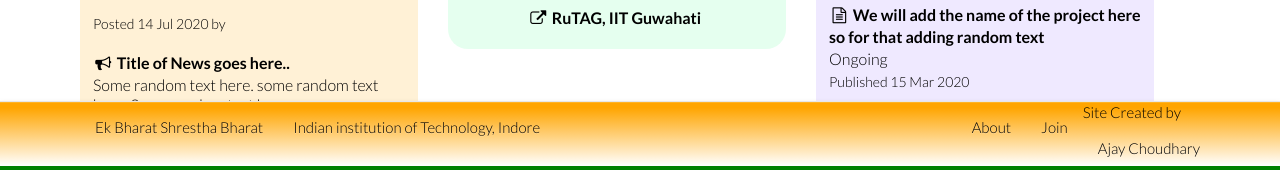
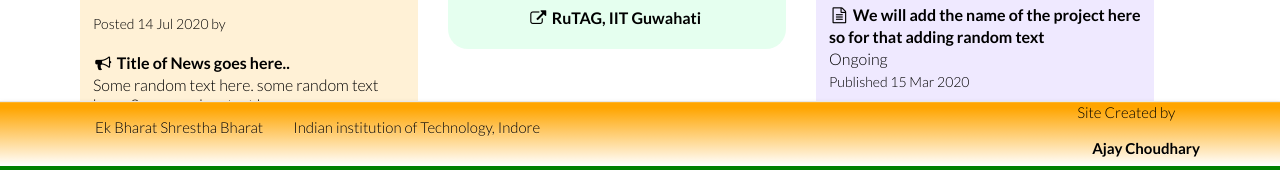
Before and after one commit to ajayiiti/rutag, a Jekyll site: the page built from index.html, in a window 1280 px wide and 900 px high, scrolled down 574 px. Shown: the part 727-897 px from the top of the window. Built offline with Jekyll 4.4.1, drawn with Linux system fonts in a browser that asks for light colours; nearby versions of some CDN libraries.

Commit message:
Update default.html

```diff
--- a/_includes/themes/lab/default.html
+++ b/_includes/themes/lab/default.html
@@ -133,9 +133,7 @@
           <li><a href={{ site.institution.url }}>{{ site.institution.name }}</a></li>
         </ul>
         <ul class="nav navbar-nav navbar-right navbar-small">
-          <li><a href='{{ BASE_PATH }}/'>About</a></li>
-          <li><a href='{{ BASE_PATH }}/about.html#join'>Join</a></li>
-          <li> Site Created by <a href='https://www.linkedin.com/in/ajay-choudhary-7576277a/'>Ajay Choudhary</a></li>
+          <li> Site Created by <a href='https://www.linkedin.com/in/ajay-choudhary-7576277a/'><b>Ajay Choudhary</b></a></li>
         </ul>
       </div><!-- /.navbar-collapse -->
     </div>
```
